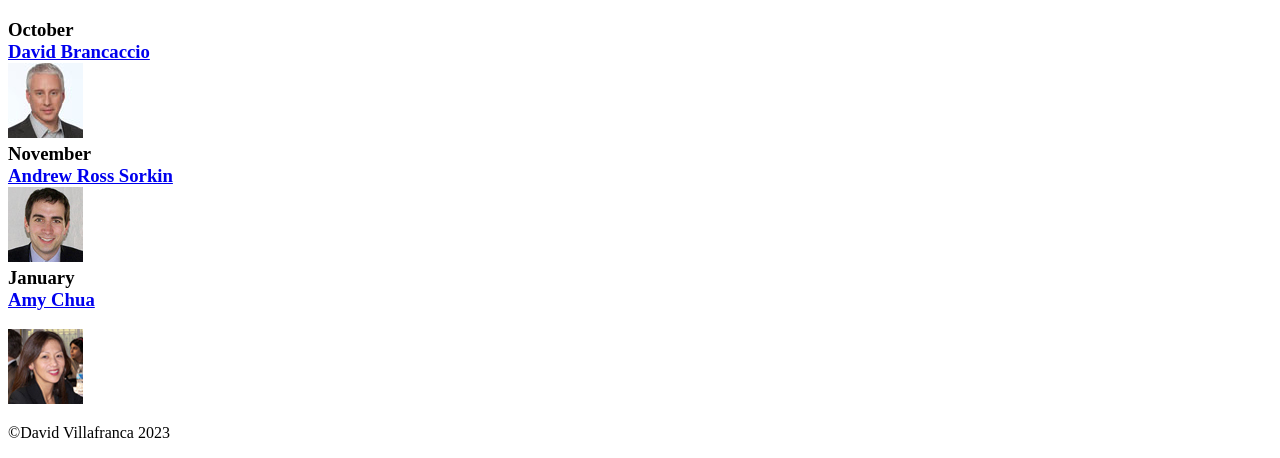
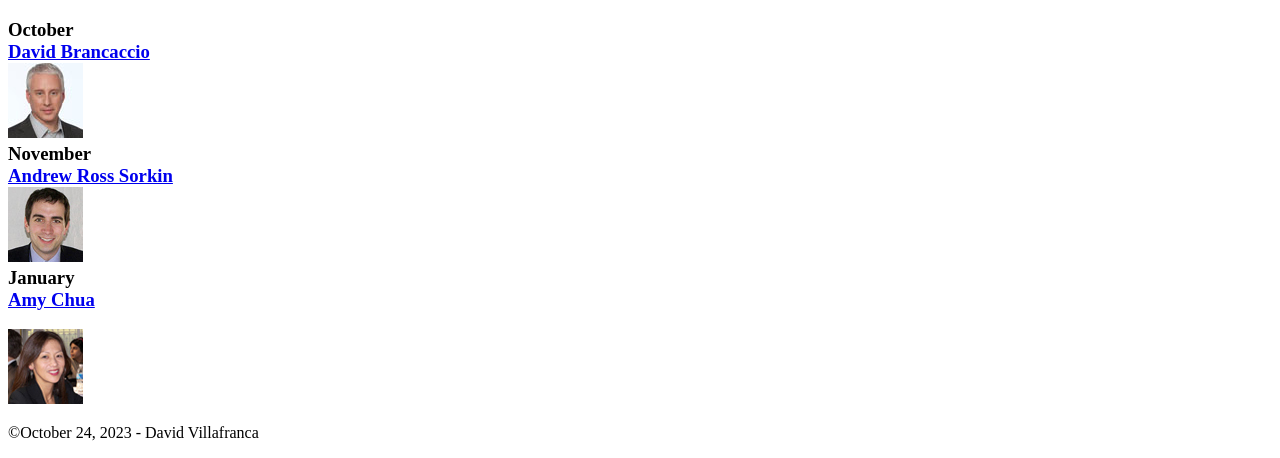
Before and after one commit to theamazins17/A05, a plain HTML site: page index.html in a window 1280 px wide. Shown: the part 504-962 px from the top of the page. Drawn offline with Linux system fonts and the light colour scheme.

Commit message:
changed c3_index.html to index.html

```diff
--- a/index.html
+++ b/index.html
@@ -45,7 +45,7 @@
 	</main>
 
 	<footer>
-		<p>&copy;David Villafranca 2023</p>
+		<p>&copy;October 24, 2023 - David Villafranca</p>
 	</footer>
 
 </body>
```
Also changed, not shown: speakers/brancaccio.html (+1 -1 lines).
